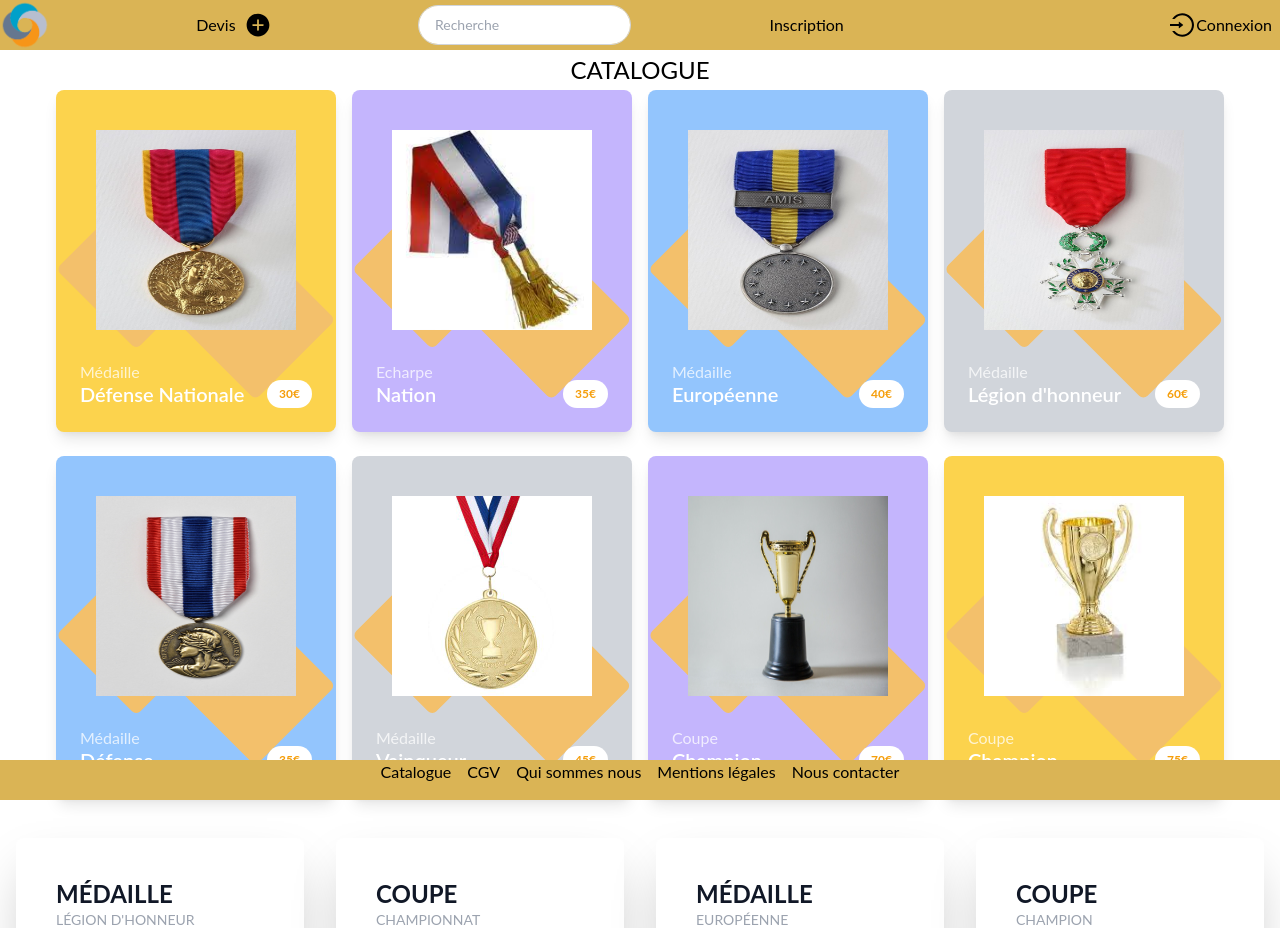
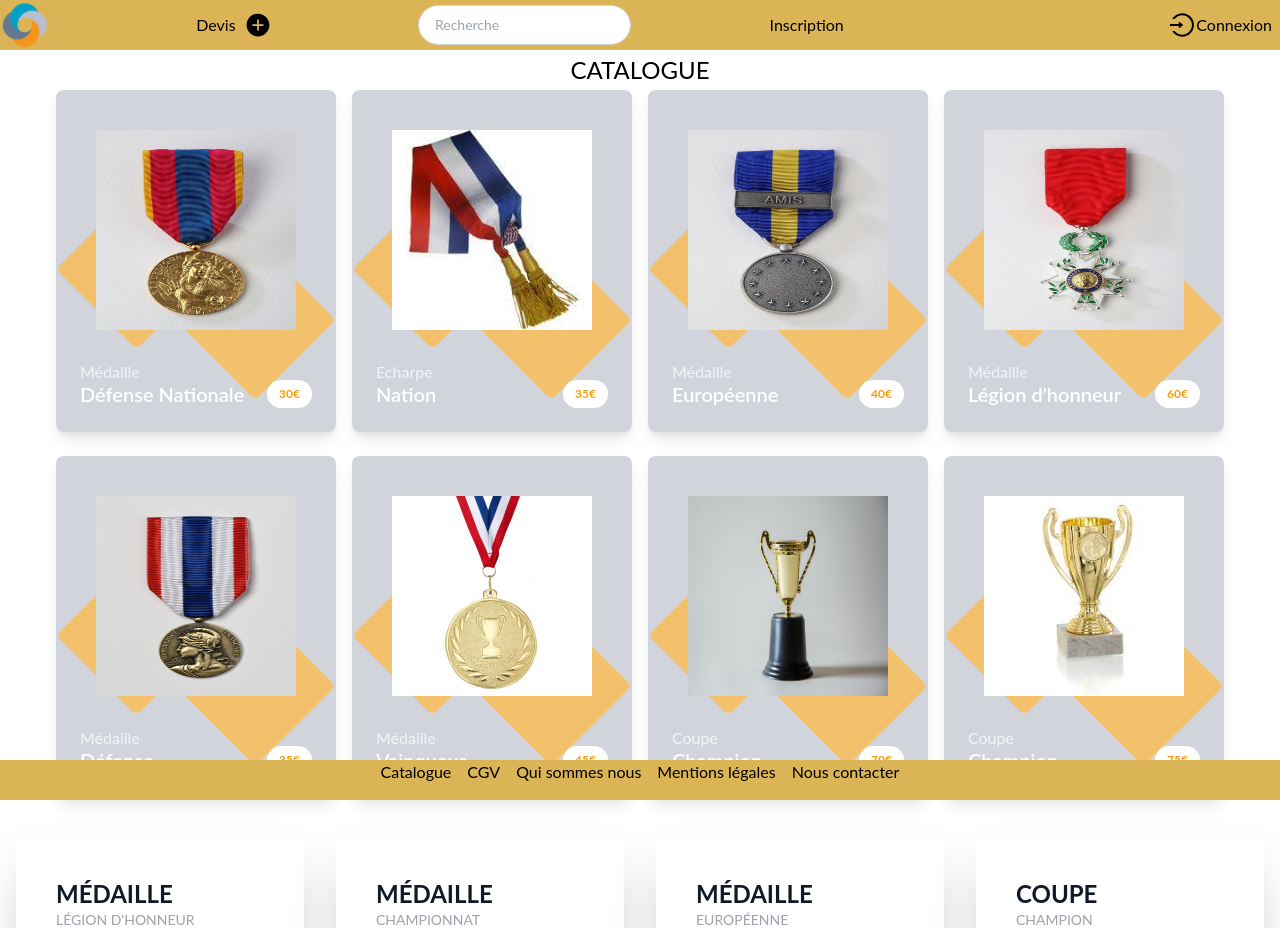
Before and after one commit to sele-nap/App-devis-lyon-js-react-sept21, a Next.js app: page /catalog in a window 1280 px wide. Shown: the top 928 px of the page. Built offline with nearby package versions, Linux system fonts and the light colour scheme; no server answers.

Commit message:
Modified cards catalog

```diff
--- a/pages/catalog.js
+++ b/pages/catalog.js
@@ -15,7 +15,7 @@ export default function Catalog() {
     <Layout>
       <h1 className="text-center text-2xl m-1">CATALOGUE</h1>
       <div className="flex flex-wrap items-center justify-center">
-        <div className="flex-shrink-0 mx-2 mb-6 relative overflow-hidden bg-yellow-300 rounded-lg max-w-xs shadow-lg">
+        <div className="flex-shrink-0 mx-2 mb-6 relative overflow-hidden bg-gray-300 rounded-lg max-w-xs shadow-lg">
           <svg
             className="absolute bottom-0 left-0 mb-8"
             viewBox="0 0 375 283"
@@ -66,7 +66,7 @@ export default function Catalog() {
           </div>
         </div>
 
-        <div className="flex-shrink-0 mx-2 mb-6 relative overflow-hidden bg-purple-300 rounded-lg max-w-xs shadow-lg">
+        <div className="flex-shrink-0 mx-2 mb-6 relative overflow-hidden bg-gray-300 rounded-lg max-w-xs shadow-lg">
           <svg
             className="absolute bottom-0 left-0 mb-8"
             viewBox="0 0 375 283"
@@ -115,7 +115,7 @@ export default function Catalog() {
           </div>
         </div>
 
-        <div className="flex-shrink-0 mx-2 mb-6 relative overflow-hidden bg-blue-300 rounded-lg max-w-xs shadow-lg">
+        <div className="flex-shrink-0 mx-2 mb-6 relative overflow-hidden bg-gray-300 rounded-lg max-w-xs shadow-lg">
           <svg
             className="absolute bottom-0 left-0 mb-8"
             viewBox="0 0 375 283"
@@ -214,7 +214,7 @@ export default function Catalog() {
             </div>
           </div>
         </div>
-        <div className="flex-shrink-0 mx-2 mb-6 relative overflow-hidden bg-blue-300 rounded-lg max-w-xs shadow-lg">
+        <div className="flex-shrink-0 mx-2 mb-6 relative overflow-hidden bg-gray-300 rounded-lg max-w-xs shadow-lg">
           <svg
             className="absolute bottom-0 left-0 mb-8"
             viewBox="0 0 375 283"
@@ -312,7 +312,7 @@ export default function Catalog() {
           </div>
         </div>
 
-        <div className="flex-shrink-0 mx-2 mb-6 relative overflow-hidden bg-purple-300 rounded-lg max-w-xs shadow-lg">
+        <div className="flex-shrink-0 mx-2 mb-6 relative overflow-hidden bg-gray-300 rounded-lg max-w-xs shadow-lg">
           <svg
             className="absolute bottom-0 left-0 mb-8"
             viewBox="0 0 375 283"
@@ -361,7 +361,7 @@ export default function Catalog() {
           </div>
         </div>
 
-        <div className="flex-shrink-0 mx-2 mb-6 relative overflow-hidden bg-yellow-300 rounded-lg max-w-xs shadow-lg">
+        <div className="flex-shrink-0 mx-2 mb-6 relative overflow-hidden bg-gray-300 rounded-lg max-w-xs shadow-lg">
           <svg
             className="absolute bottom-0 left-0 mb-8"
             viewBox="0 0 375 283"
@@ -446,7 +446,7 @@ export default function Catalog() {
             <div className="card flex flex-col justify-center p-10 bg-white rounded-lg shadow-2xl">
               <div className="prod-title">
                 <p className="text-2xl uppercase text-gray-900 font-bold">
-                  Coupe
+                  Médaille
                 </p>
                 <p className="uppercase text-sm text-gray-400">
                   Championnat
@@ -454,7 +454,7 @@ export default function Catalog() {
               </div>
               <div className="prod-img">
                 <Image
-                  src={coupe1}
+                  src={medaille}
                   alt=""
                   width={200}
                   height={300}
```
